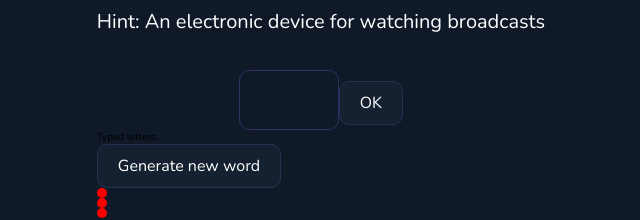
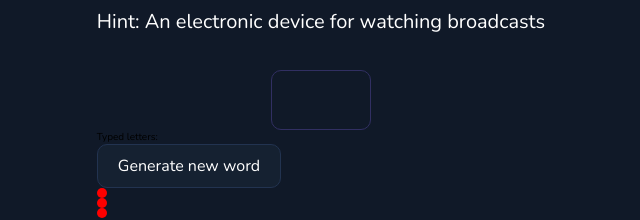
Before and after one commit to KadeoPL/Wisielec, a React (Vite) app: page / in a window 1280 px wide. Shown: the part 329-549 px from the top of the page, without its empty margins (319-959 px from the left). Built offline with nearby package versions, Linux system fonts and the light colour scheme.

Commit message:
add css rules

```diff
--- a/src/components/TypeLetterForm.jsx
+++ b/src/components/TypeLetterForm.jsx
@@ -33,6 +33,7 @@ export default function TypeLetterForm ({onAddLetter, randomWord, clearTypedLett
         }
 
     return (
+        <div className="typed-letter-section">
             <div className="form">
                 <form onSubmit={handleSubmit}>
                 <input
@@ -41,9 +42,9 @@ export default function TypeLetterForm ({onAddLetter, randomWord, clearTypedLett
                         onChange={(event) => setEnteredLetter(event.target.value.toUpperCase())}
                         maxLength={1}
                     />
+                </form>
+            </div>
             {error && <p style={{ color: 'red' }}>{error}</p>}
-                <button type="submit">OK</button>
-            </form>
         </div>
     )
 }
--- a/src/index.css
+++ b/src/index.css
@@ -82,3 +82,9 @@ button {
     justify-content: center;
     margin-top: 3.5rem;
 }
+
+.typed-letter-section > p {
+    font-size: 1.6rem;
+    text-align: center;
+    margin-top: 1rem;
+}
```
Lines whose indentation alone changed are shown as unchanged.
